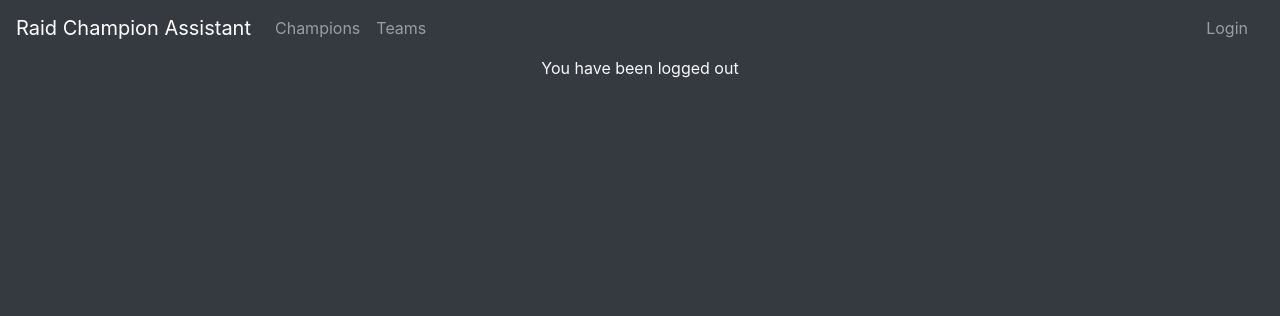
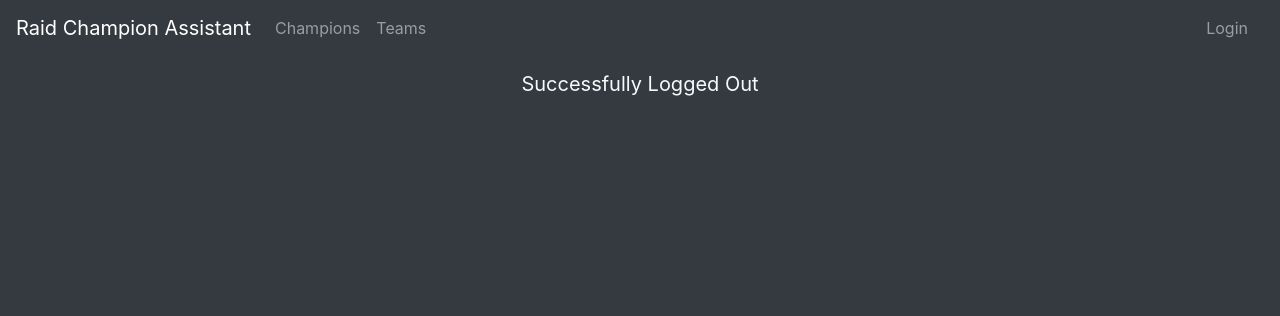
Before and after one commit to elandt/raid, a Django app: page /accounts/logout/ in a window 1280 px wide. Shown: the top 316 px of the page. Run offline with Django 3.2, Linux system fonts and the light colour scheme; parts of the project's set-up code (start-up, migrations or seed data) failed here and were passed over; some libraries are stand-ins or nearby versions.

Commit message:
Change up working and formatting for successful log out message.

```diff
--- a/raid/champion_helper/templates/registration/logged_out.html
+++ b/raid/champion_helper/templates/registration/logged_out.html
@@ -4,7 +4,7 @@
 <div class="container-fluid text-light">
     <div class="row align-items-center justify-content-center text-center">
         <!-- TODO: build a better page. -->
-        <p>You have been logged out</p>
+        <h5 class="my-3 text-capitalize font-weight-normal">Successfully {{ title }}</h5>
     </div>
 </div>
 {% endblock %}
```
